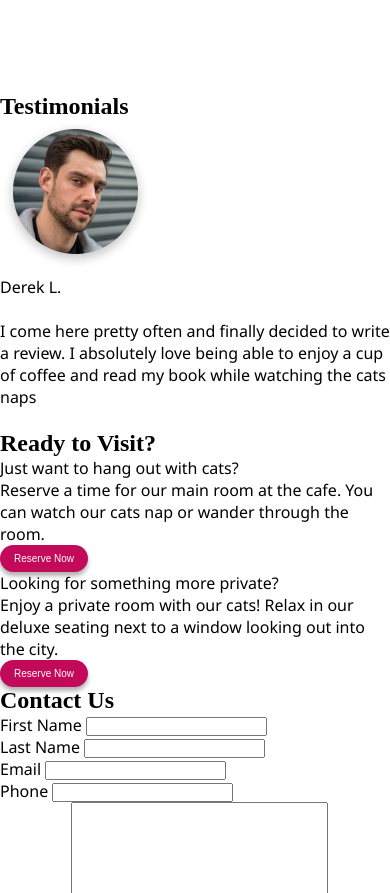
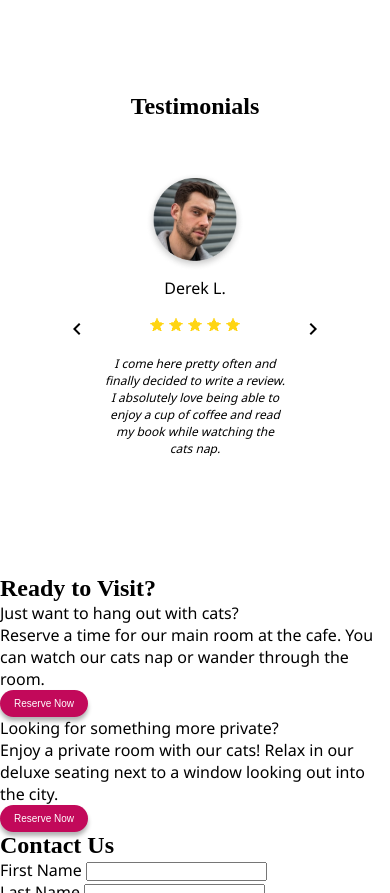
Before and after one commit to CourtneeM/Kat-Nap-Cafe, a website: page index.html in a window 390 px wide. Shown: the part 4438-5331 px from the top of the page. Drawn offline with Linux system fonts and the light colour scheme; a web font is replaced by a local one.

Commit message:
Style mobile testimonial section

```diff
--- a/index.html
+++ b/index.html
@@ -206,13 +206,21 @@
       <!-- ******************** -->
       <section id="testimonials">
         <h2>Testimonials</h2>
-        <div>
+        <div class="author-info">
           <img src="./img/testimonials/derek.png" alt="">
           <p>Derek L.</p>
         </div>
-        <div>
-          <img src="" alt="">
-          <p>I come here pretty often and finally decided to write a review. I absolutely love being able to enjoy a cup of coffee and read my book while watching the cats naps</p>
+        <div class="testimonial">
+          <div class="review-stars">
+            <img src="./img/icons/star.png" alt="">
+            <img src="./img/icons/star.png" alt="">
+            <img src="./img/icons/star.png" alt="">
+            <img src="./img/icons/star.png" alt="">
+            <img src="./img/icons/star.png" alt="">
+          </div>
+          <p>I come here pretty often and finally decided to write a review. I absolutely love being able to enjoy a cup of coffee and read my book while watching the cats nap.</p>
+          <img src="./img/icons/chevron-left.png" alt="" class="testimonial-control prev-testimonial">
+          <img src="./img/icons/chevron-right.png" alt="" class="testimonial-control next-testimonial">
         </div>
         <img src="" alt="">
       </section>
--- a/input.scss
+++ b/input.scss
@@ -360,4 +360,45 @@ button {
       }
     }
   }
+
+  #testimonials {
+    margin: 0 auto 6rem;
+    text-align: center;
+
+    h2 { margin-bottom: 3.2rem; }
+
+    .author-info {
+      img {
+        width: 100px;
+        height: 100px;
+      }
+
+      p {
+        margin-bottom: 18px;
+      }
+    }
+
+    .testimonial {
+      position: relative;
+      margin: 0 auto;
+      width: 180px;
+      max-width: 250px;
+      font-size: 0.75rem;
+      font-style: italic;
+
+      .review-stars {
+        margin-bottom: 18px;
+
+        img { width: 16px; }
+      }
+
+      .testimonial-control {
+        position: absolute;
+        top: 0;
+      }
+
+      .prev-testimonial { left: -40px; }
+      .next-testimonial { right: -40px; }
+    }
+  }
 }
```
Also changed, not shown: css/style.css, img/icons/chevron-left.png (added), img/icons/chevron-right.png (added), img/icons/star.png (added), 1 other file.
